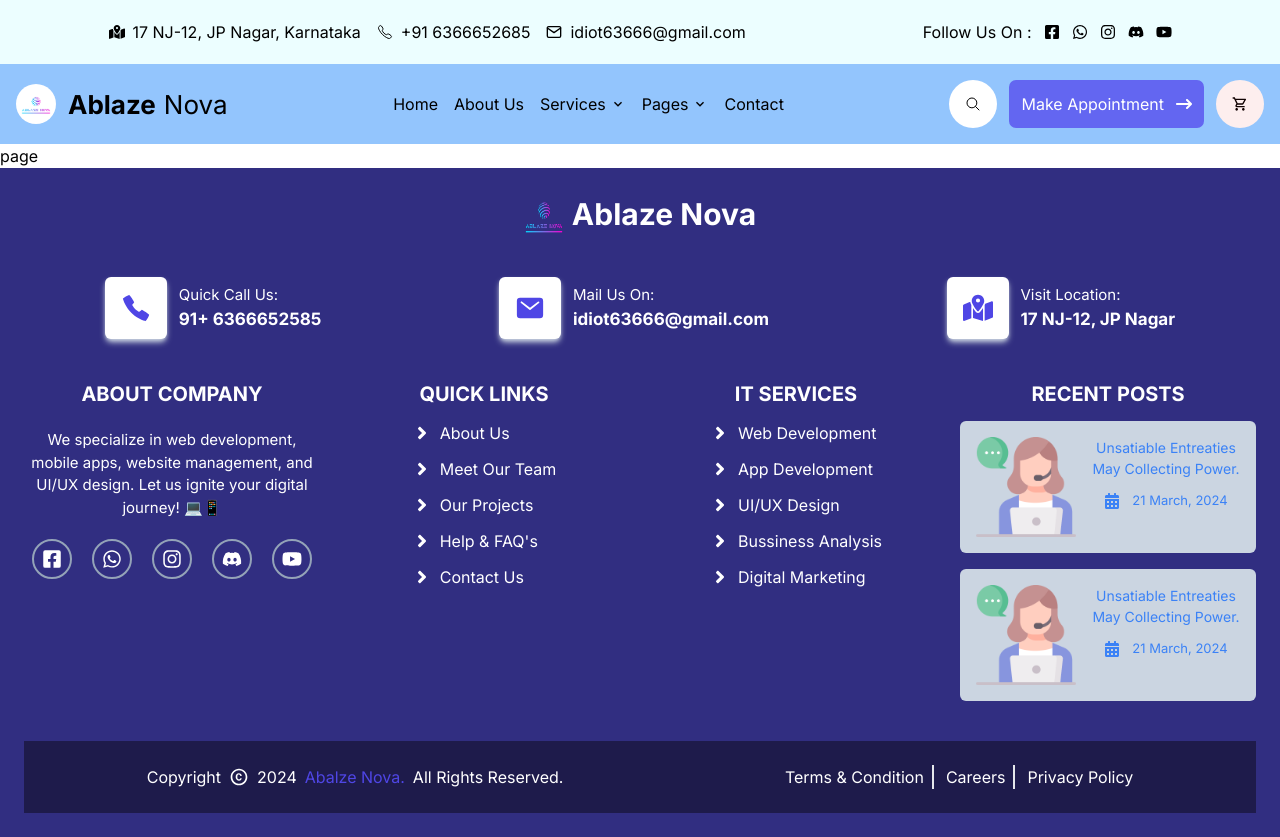
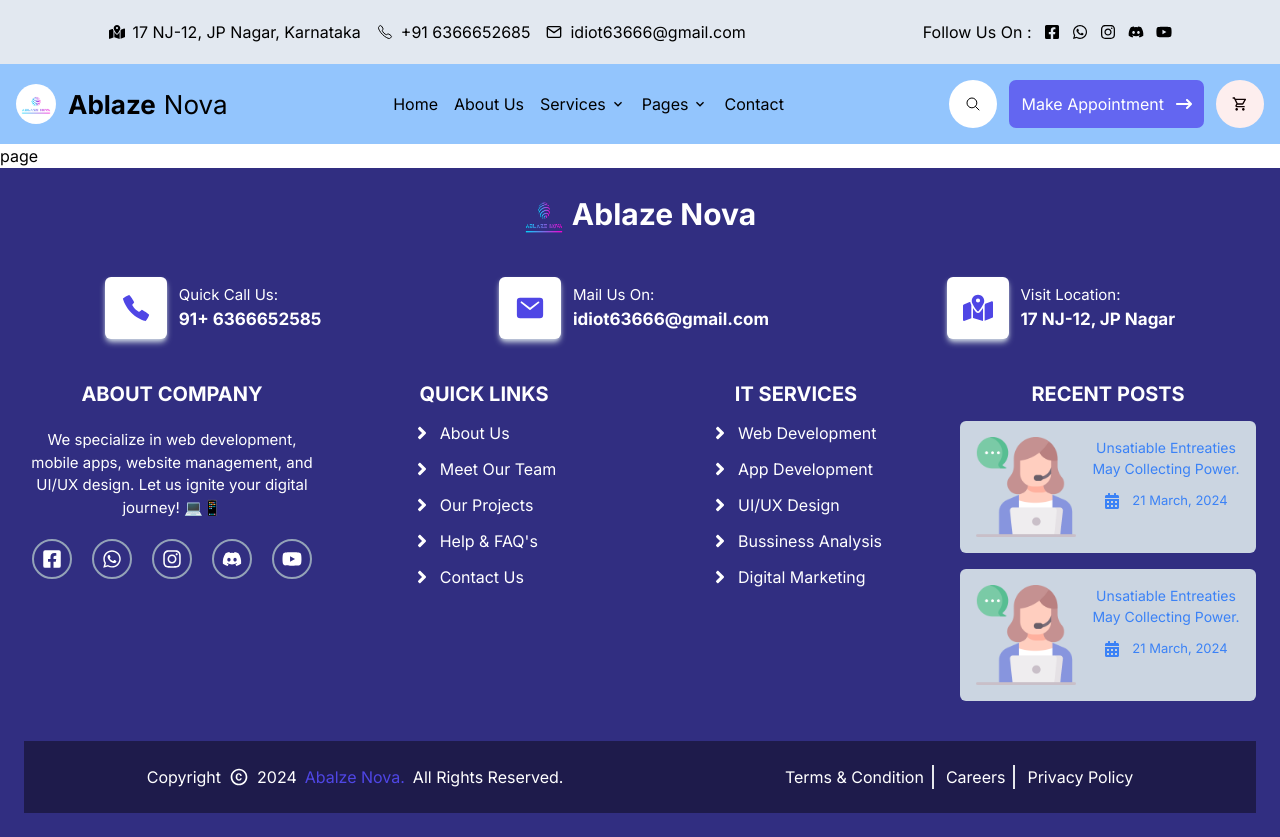
Before and after one commit to The-Abhishek1/WebTech, a Next.js app: page /aboutus in a window 1280 px wide. Built offline with nearby package versions, Linux system fonts and the light colour scheme.

Commit message:
Changed toplinks bg color

```diff
--- a/app/Components/TopLinks.tsx
+++ b/app/Components/TopLinks.tsx
@@ -16,7 +16,7 @@ import { FiMail } from "react-icons/fi";
 //  Main Function
 function TopLinks() {
   return (
-    <div className="bg-cyan-50 flex flex-row justify-around p-5">
+    <div className="bg-slate-200 flex flex-row justify-around p-5">
       <div className="flex flex-row gap-4 mlg:hidden">
         <div className="flex flex-row items-center gap-2">
           <p>
```
